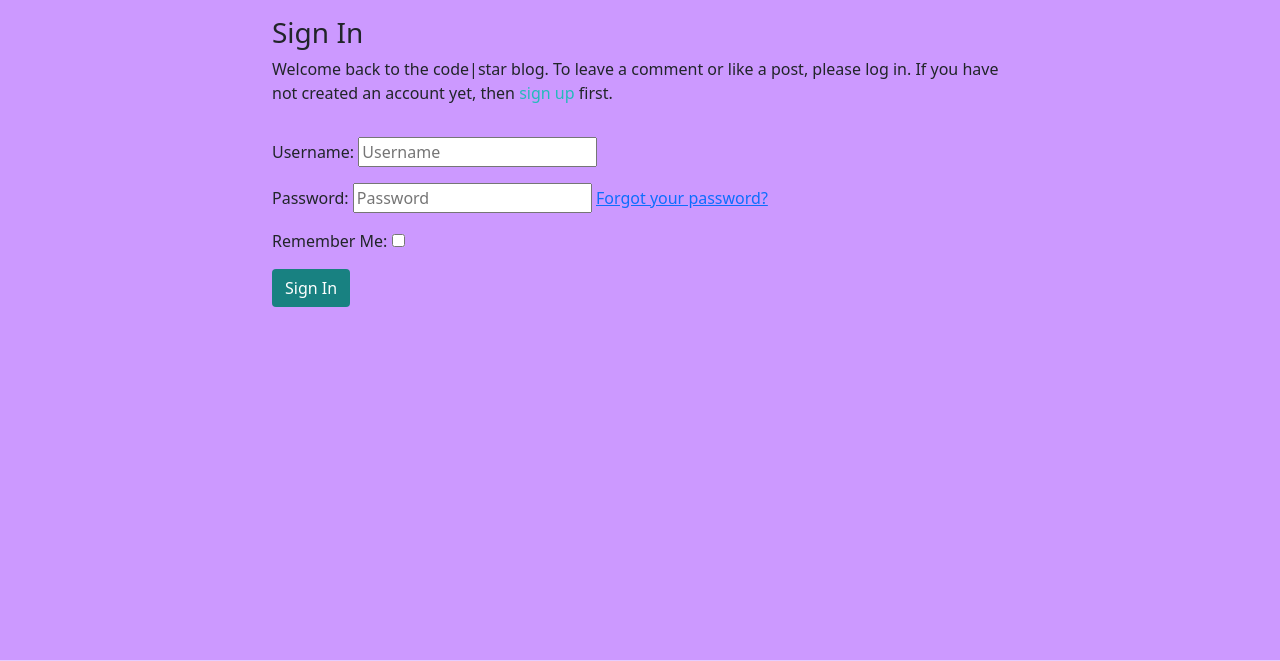
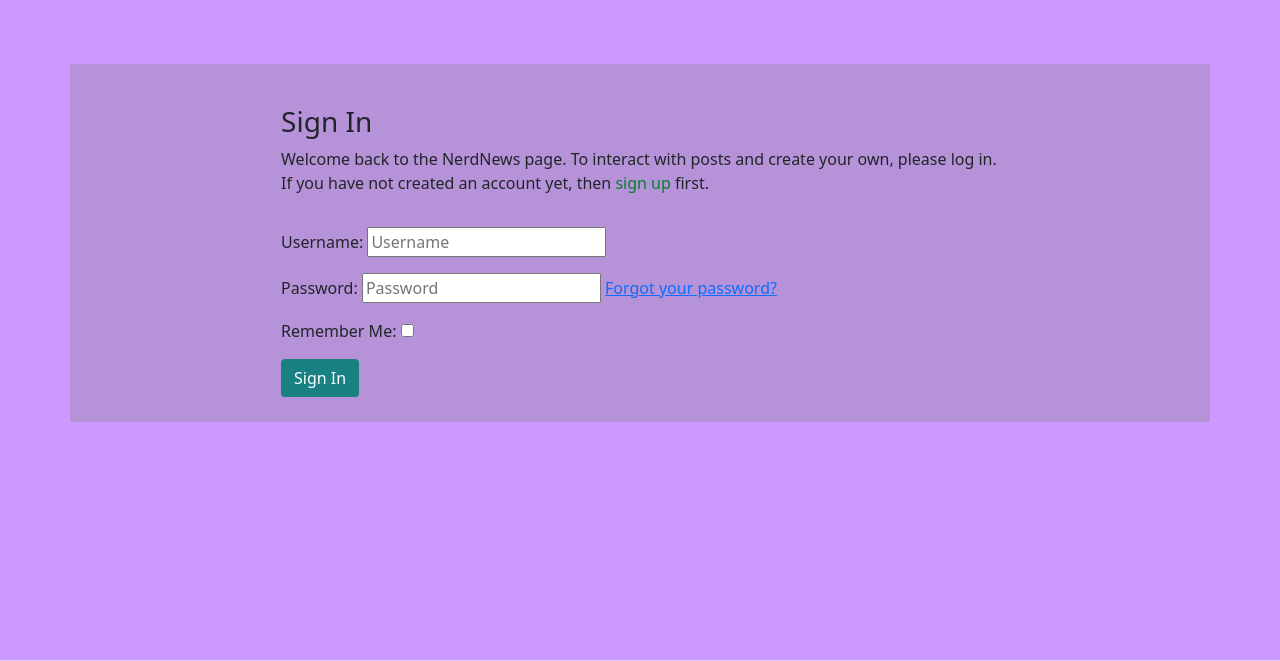
Before and after one commit to EddieCodeHub/Nerd_News, a Django app: page /accounts/login/ in a window 1280 px wide. Shown: the part 60-721 px from the top of the page. Run offline with Django 4.2, Linux system fonts and the light colour scheme; some libraries are stand-ins or nearby versions.

Commit message:
docs: add styling to login and signup pages

```diff
--- a/static/css/style.css
+++ b/static/css/style.css
@@ -198,3 +198,13 @@ body {
     margin-bottom: 10px;
     border-radius: 5px;
 }
+
+.login-box {
+    background-color: rgba(128, 128, 128, 0.3);
+    margin-top: 5%;
+    padding: 2%;
+}
+
+.link {
+    color: #00802b;
+}
--- a/templates/account/login.html
+++ b/templates/account/login.html
@@ -1,4 +1,6 @@
 {% extends "base.html" %}
+{% load static %}
+{% load crispy_forms_tags %
 
 {% load i18n %}
 {% load account socialaccount %}
@@ -7,12 +9,12 @@
 
 {% block content %}
 
-<div class="container">
+<div class="container login-box">
     <div class="row">
         <div class="col-md-8 mt-3 offset-md-2">
             <h3>{% trans "Sign In" %}</h3>
 
-            <p>{% blocktrans %}Welcome back to the code|star blog. To leave a comment or like a post, please log in. If
+            <p>{% blocktrans %}Welcome back to the NerdNews page. To interact with posts and create your own, please log in. If
                 you
                 have not created an account yet, then <a class="link" href="{{ signup_url }}">sign up</a>
                 first.{% endblocktrans %}</p>
--- a/templates/account/signup.html
+++ b/templates/account/signup.html
@@ -5,9 +5,10 @@
 {% block head_title %}{% trans "Signup" %}{% endblock head_title %}
 
 {% block content %}
+<div class="container login-box">
   <h1>{% trans "Sign Up" %}</h1>
 
-<p>{% blocktrans %}Already have an account? Then please <a href="{{ login_url }}">sign in</a>.{% endblocktrans %}</p>
+  <p>{% blocktrans %}Already have an account? Then please <a class="link" href="{{ login_url }}">sign in</a>.{% endblocktrans %}</p>
 
   <form class="signup" id="signup_form" method="post" action="{% url 'account_signup' %}">
     {% csrf_token %}
@@ -15,7 +16,8 @@
     {% if redirect_field_value %}
     <input type="hidden" name="{{ redirect_field_name }}" value="{{ redirect_field_value }}" />
     {% endif %}
-  <button type="submit">{% trans "Sign Up" %} &raquo;</button>
+    <button class="btn btn-signup" type="submit">{% trans "Sign Up" %}</button>
   </form>
+</div>
 
 {% endblock content %}
```
Lines whose indentation alone changed are shown as unchanged.
